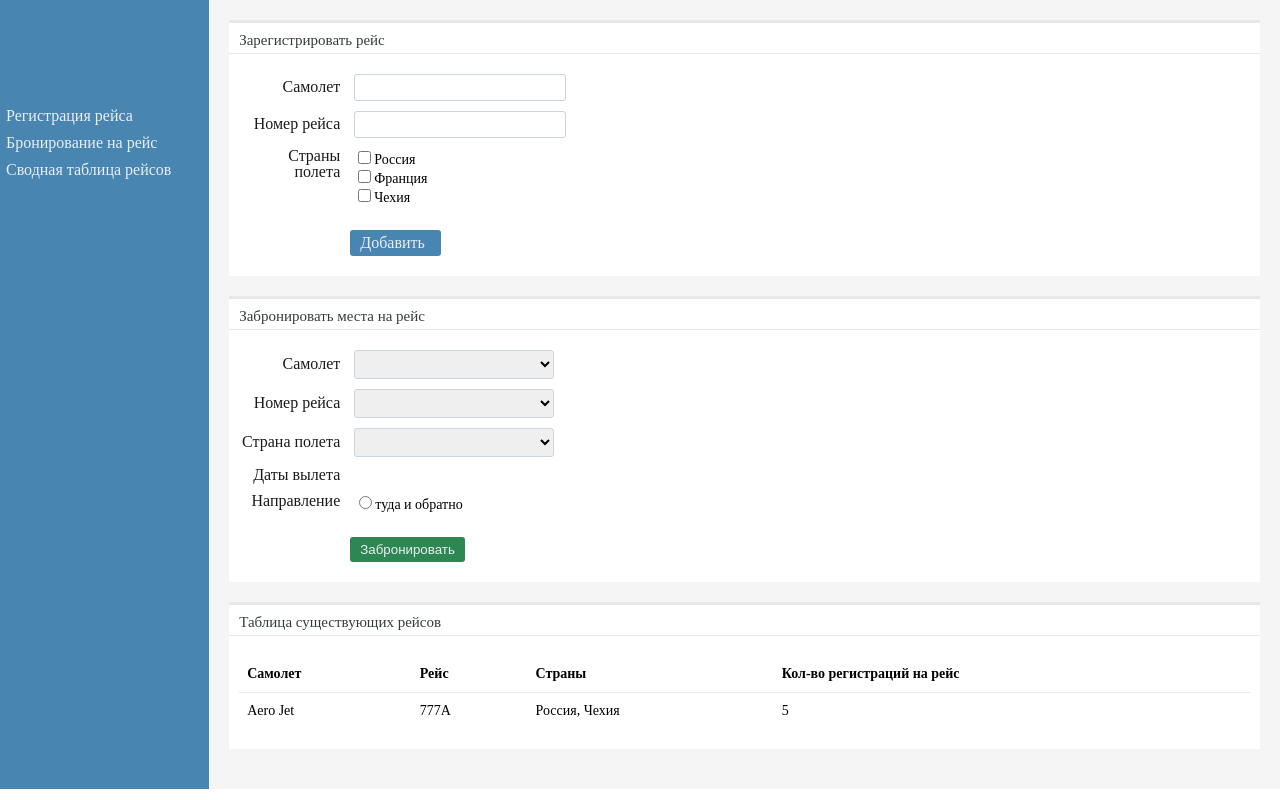
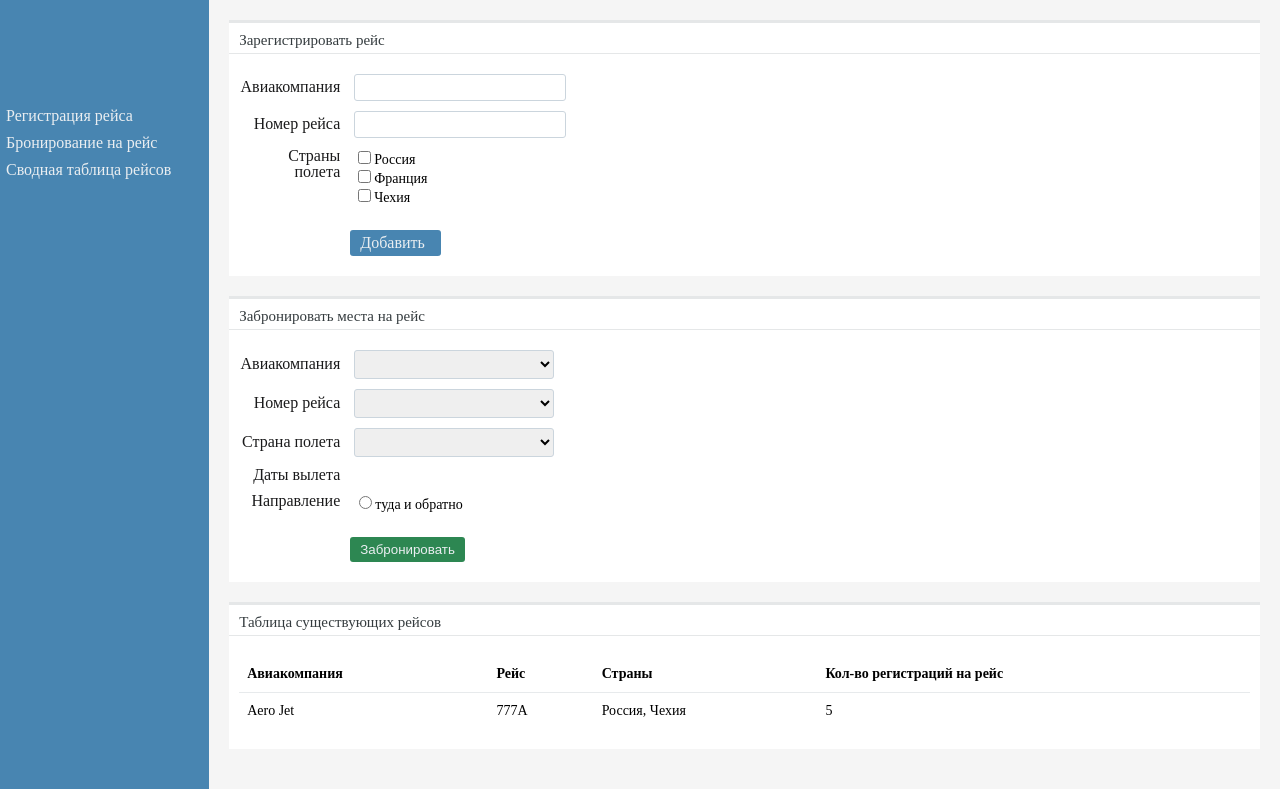
Before and after one commit to gromova-sn/aero_project, a website with bundled scripts: page index.html in a window 1280 px wide. Built offline with nearby package versions, Linux system fonts and the light colour scheme.

Commit message:
fix localStorage

```diff
--- a/index.html
+++ b/index.html
@@ -40,7 +40,7 @@
                     <div class="page_flot_body container_body">
                         <form action="" id="flot_form" method="POST">
                             <div class="container_body_line">
-                                <label for="flot_form" class="container_body_line_label">Самолет</label>
+                                <label for="flot_form" class="container_body_line_label">Авиакомпания</label>
                                 <div class="container_body_line_input">
                                     <input type="text" name="name_flot" id="name_flot">
                                 </div>
@@ -75,10 +75,10 @@
                     <div class="page_bron_body container_body">
                         <form action="" id="bron_form" method="POST">
                             <div class="container_body_line">
-                                <label for="bron_form" class="container_body_line_label">Самолет</label>
+                                <label for="bron_form" class="container_body_line_label">Авиакомпания</label>
                                 <div class="container_body_line_select">
                                     <select name="bron_flot">
-                                        <option disabled>Выберите самолет</option>
+                                        <option disabled>Выберите авиакомпанию</option>
                                     </select>
                                 </div>
                             </div>
@@ -129,7 +129,7 @@
                                 <table>
                                     <thead>
                                         <tr>
-                                            <th><span>Самолет</span></th>
+                                            <th><span>Авиакомпания</span></th>
                                             <th><span>Рейс</span></th>
                                             <th><span>Страны</span></th>
                                             <th><span>Кол-во регистраций на рейс</span></th>
--- a/js/main.js
+++ b/js/main.js
@@ -25,6 +25,8 @@
         localStorage: new Backbone.LocalStorage("aeroStorage")
     });
 
+
+
     var AeroCollectionView = Backbone.View.extend({
         el: 'tbody',
         initialize: function(params) {
@@ -48,6 +50,8 @@
         initialize: function() {
             this.collection = new AeroCollection(); //создаем модель коллекции
             this.collectionView = new AeroCollectionView({ collection: this.collection }); //представление коллекции
+
+            this.collection.fetch();
         },
         addLine: function() {
             if(!$('#name_flot').val() || !$('#reis_flot').val()) return;
```
